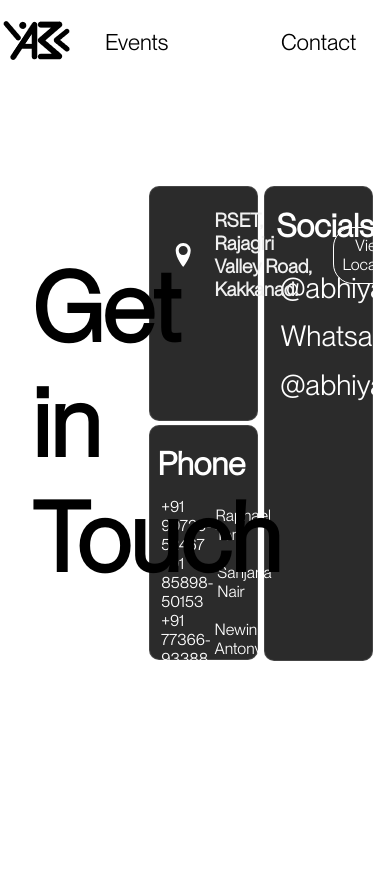
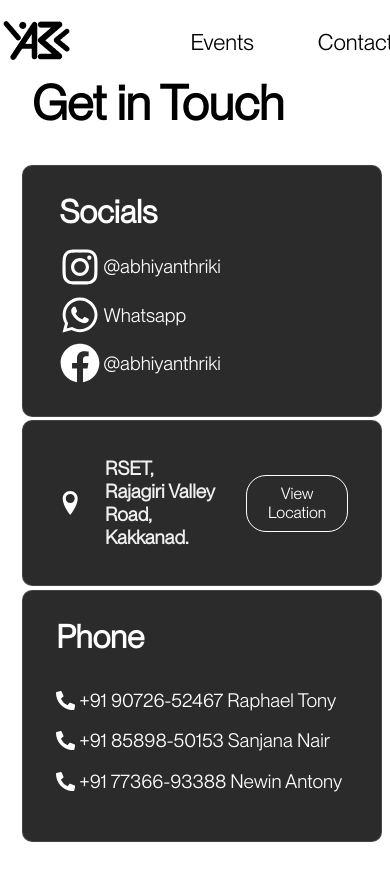
Before and after one commit to notarjunvijayan/abhiyanthriki2023, a React (Vite) app: page /contact-us in a window 390 px wide. Shown: the top 880 px of the page. Before the commit the page ends 844 px from the top, so only its background shows below. Built offline with nearby package versions, Linux system fonts and the light colour scheme; no server answers.

Commit message:
refactor: fix navbar, make contact mobile responsive

```diff
--- a/src/Contact/Contact.css
+++ b/src/Contact/Contact.css
@@ -107,7 +107,7 @@ i {
 .contact-card-info-title > h1 {
   font-size: 2em;
   line-height: 20px;
-  padding-top: 5%;
+  padding-top: 2%;
 }
 
 .contact-card-info-title > h4 {
@@ -157,14 +157,14 @@ i {
   display: flex;
   align-items: center;
   justify-content: space-between;
-  padding: 5%;
-  gap: 10%;
   grid-area: 1 / 1 / 4 / 4;
+  height: 100%;
+  padding-left: 3%;
+  padding-right: 9%;
 }
 
 .contact-address-text {
   display: flex;
-  gap: 1vw;
   align-items: center;
   font-size: 0.8rem;
   color: white;
@@ -173,7 +173,7 @@ i {
 .contact-address-link {
   padding: 1vh;
   font-size: 1rem;
-  width: 20vw;
+  width: 30%;
   border-radius: 20px;
   border: 1px solid white;
   text-align: center;
@@ -242,16 +242,17 @@ i {
   flex-direction: column;
   color: white;
   padding-top: 1%;
-  padding-left: 6%;
+  padding-left: 9%;
 }
 
 .contact-phone-list {
-  padding-top: 1%;
+  margin-top: -2%;
 }
 
 .contact-phone-list a {
   text-decoration: none;
   color: white;
+  padding-top: 2%;
 }
 .contact-phone-item {
   display: flex;
@@ -261,188 +262,62 @@ i {
   align-items: center;
 }
 
-/*
-
-
+@media (max-width: 768px) {
   .contact-container {
-	display: flex;
-	height: 100%;
-	width: 100%;
-	background-color: black;
-	justify-content: center;
-	align-items: center;
-	color: black;
+    flex-direction: column;
+    padding-top: 5dvh;
   }
 
-.contact-grid {
-	display: grid;
-	height: 80%;
-	width: 80%;
-	grid-template-columns: repeat(6, 1fr);
-	grid-template-rows: repeat(7, 1fr);
-	grid-column-gap: 1vh;
-	grid-row-gap: 1vh;
-	font-family: "Integral";
+  .contact-main-title {
+    font-size: 3rem;
+    width: 100%;
   }
 
-.contact-card {
-	background-color: #e5ff00;
+  .contact-cards {
+    display: grid;
+    grid-template-columns: 1fr;
+    grid-template-rows: repeat(8, 1fr);
+    grid-column-gap: 2vw;
+    grid-row-gap: 1.5vw;
+    width: 100%;
+    height: 80%;
   }
 
-.contact-locationLogo {
-	height: 1.5rem;
+  .contact-card1 {
+    grid-area: 1 / 1 / 4 / 2;
+  }
+  .contact-card2 {
+    grid-area: 4 / 1 / 6 / 2;
+  }
+  .contact-card3 {
+    grid-area: 6 / 1 / 9 / 2;
   }
 
-.contact-address {
-	display: flex;
-	align-items: center;
-	justify-content: space-between;
-	padding: 10%;
-	gap: 10%;
-	grid-area: 1 / 1 / 4 / 4;
+  .contact-card-info-title > h1 {
+    font-size: 2rem;
   }
 
-.contact-address-text {
-	display: flex;
-	gap: 1vw;
-	align-items: center;
-	font-size: 0.8rem;
-}
-
-.contact-address-link {
-	padding: 1vh;
-	font-size: 0.8rem;
-	width: fit-content;
-	text-align: center;
-	background-color: black;
-	color: white;
-	cursor: pointer;
-}
-
-.contact-social {
-	grid-area: 4 / 1 / 8 / 4;
-	display: flex;
-	flex-direction: column;
-	padding: 10%;
-	justify-content: space-between;
+  .contact-card-info-title > h4 {
+    color: rgba(255, 255, 255, 0.5);
+    font-size: 0.85rem;
+    margin-top: 8px;
   }
 
   .contact-social-title {
-	font-size: 1.5rem;
+    font-size: 2rem;
   }
 
   .contact-social-item {
     display: flex;
-	font-size: 0.8rem;
-	gap: 1vw;
+    font-size: 1.2rem;
   }
 
-.contact-socialLogo {
-	height: 1.5rem;
-}
-
-.contact-title {
-	display: flex;
-	padding: 15%;
-	align-items: center;
-	justify-content: right;
-	text-align: right;
-	font-size: 4rem;
-	line-height: 4.5rem;
-	grid-area: 1 / 4 / 5 / 7;
-}
-
-.contact-phone {
-	grid-area: 5 / 4 / 8 / 7;
-	display: flex;
-	flex-direction: column;
-	padding: 10%;
-	justify-content: space-around;
-	align-items: flex-end;
-	gap: 1vw;
-}
-
-.contact-phone-title {
-	font-size: 1.5rem;
-}
-
-.contact-phone-list{
-	display: flex;
-	height: 80%;
-	flex-direction: column;
-	justify-content: space-between;
+  .contact-card-social-links {
+    padding-top: 1%;
   }
 
   .contact-phone-item {
-	display: flex;
-	font-size: 0.8rem;
-	gap: 1vw;
-	justify-content: flex-start;
-	align-items: center;
+    margin-top: 0.7rem;
+    font-size: 1.2rem;
   }
-
-.contact-phoneLogo {
-	height: 1.5rem;
 }
-
-@media (max-width: 768px) {
-
-	.contact-container{
-		margin: 0;
-	}
-
-	.contact-grid {
-		height: 60%;
-	}
-
-	.contact-address {
-		flex-direction: column;
-		justify-content: center;
-	}
-
-	.contact-address-text {
-		font-size: 0.7rem;
-	}
-
-	.contact-address-link {
-		font-size: 0.7rem;
-	}
-
-	.contact-title {
-		font-size: 2rem;
-		line-height: 2.5rem;
-	}
-
-	.contact-social{
-		justify-content: space-around;
-	}
-
-	.contact-social-title{
-		font-size: 1.5rem;
-	}
-
-	.contact-socialLogo{
-		height: 5vw;
-	}
-
-	.contact-social-item{
-		font-size: 0.7rem;
-	}
-
-	.contact-phone-title{
-		font-size: 1.5rem;
-	}
-
-	.contact-phoneLogo{
-		height: 3vw;
-	}
-
-	.contact-phone-item{
-		font-size: 0.5rem;
-	}
-
-
-}
-
-
-*/
--- a/src/Contact/Contact.jsx
+++ b/src/Contact/Contact.jsx
@@ -110,7 +110,7 @@ const Contact = () => {
         </Tilt>
         <Tilt className='contact-card contact-card3'>
           <div className='contact-card-content contact-phone'>
-            <div className=' contact-card-info-title'>
+            <div className=' phone-card-info-title'>
               <h1 className='contact-social-title'>Phone</h1>
             </div>
             <div className='contact-phone-list'>
--- a/src/Navbar/Navbar.css
+++ b/src/Navbar/Navbar.css
@@ -29,3 +29,12 @@
   width: 90dvw;
   justify-content: flex-end;
 }
+
+@media (max-width: 768px) {
+  .links li a {
+    width: fit-content;
+  }
+  .navbar {
+    justify-content: space-between;
+  }
+}
```
Lines whose indentation alone changed are shown as unchanged.
